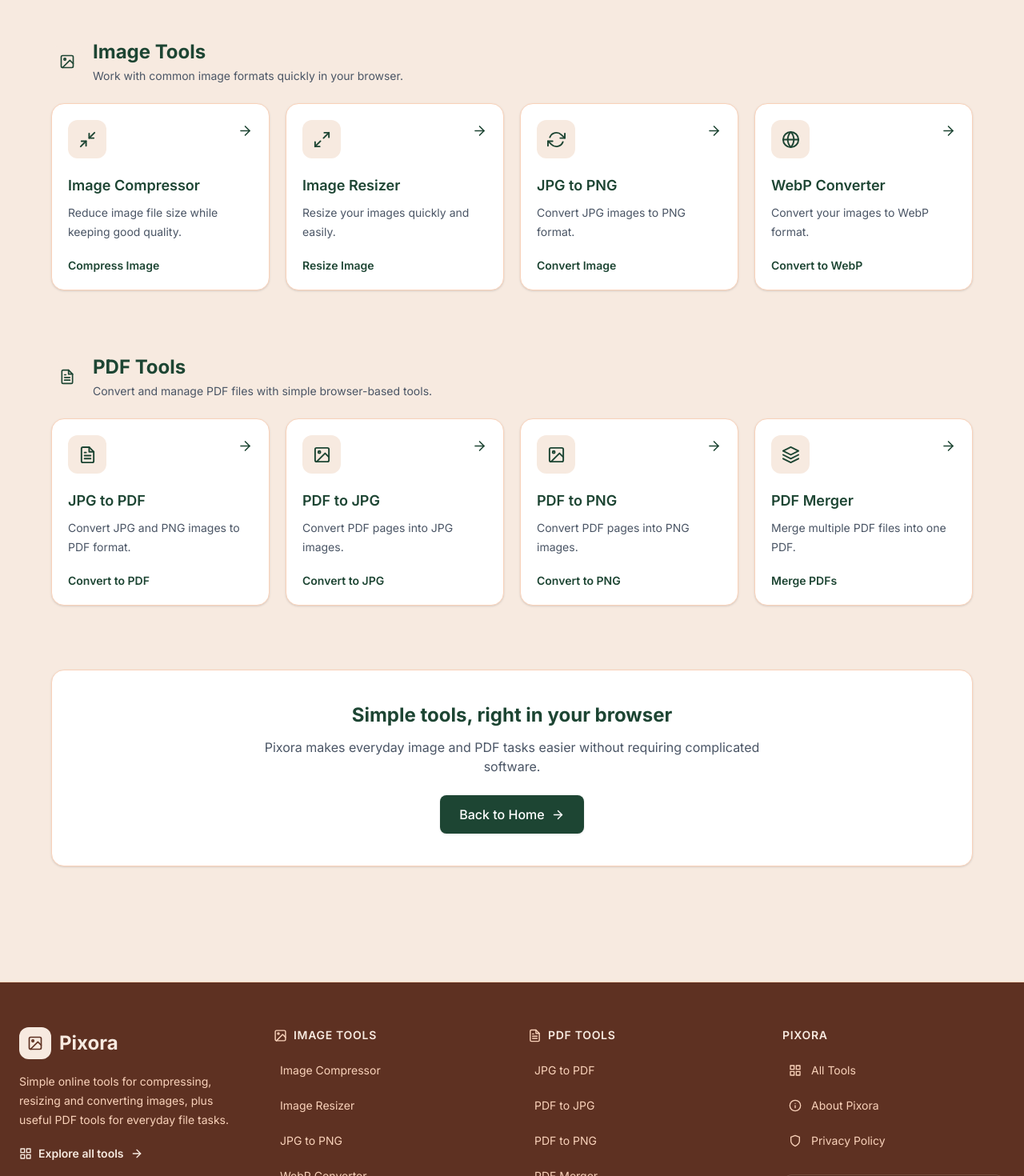
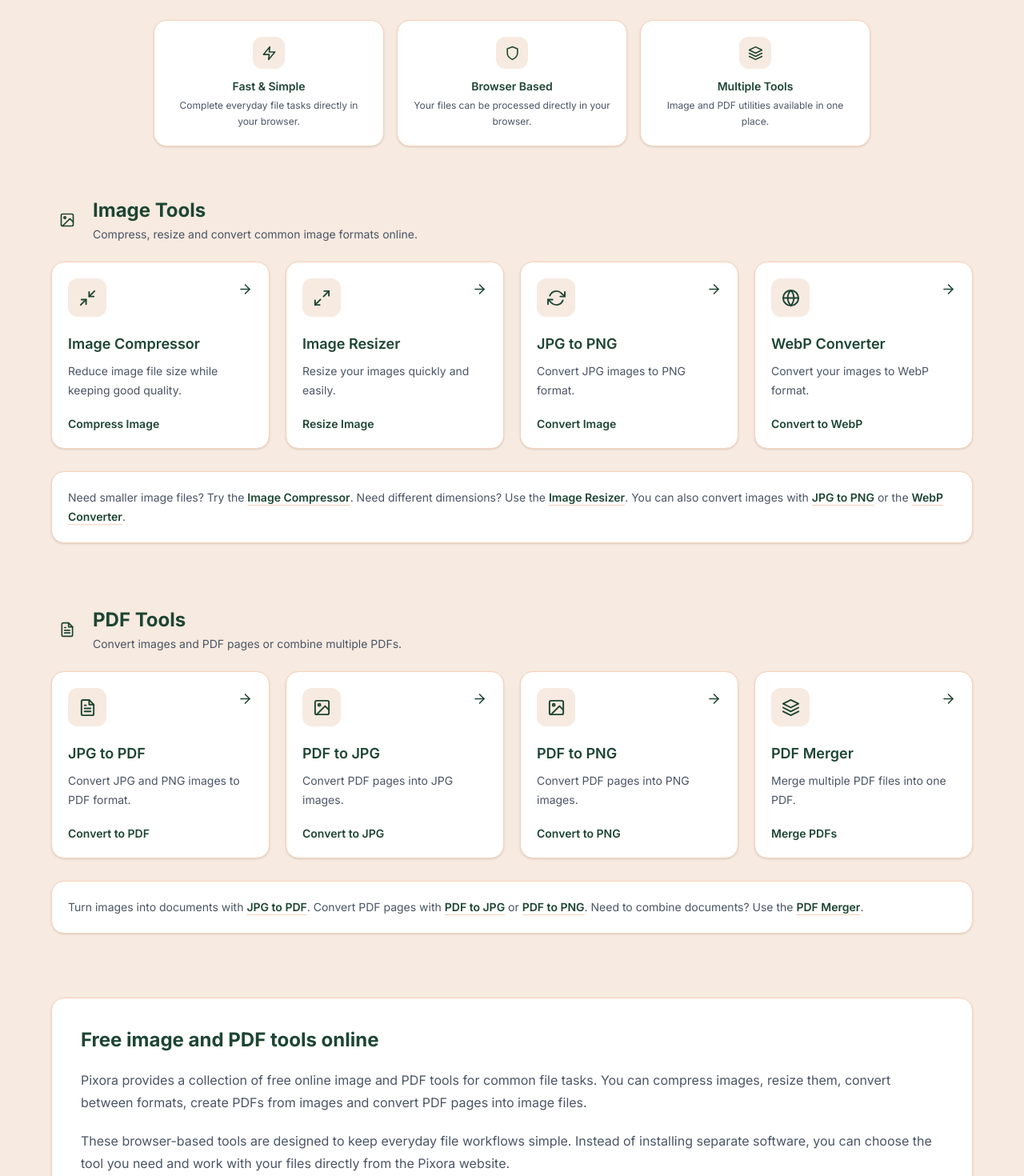
Before and after one commit to ar4843991-svg/pixora, a React (Vite) app: page /tools in a window 1280 px wide. Shown: the part 380-1850 px from the top of the page at 80% size. Built offline with nearby package versions, Linux system fonts and the light colour scheme.

Commit message:
Improve tools page SEO and internal linking

```diff
--- a/src/pages/Tools.jsx
+++ b/src/pages/Tools.jsx
@@ -9,6 +9,8 @@ import {
   FiRefreshCw,
   FiGlobe,
   FiLayers,
+  FiShield,
+  FiZap,
 } from 'react-icons/fi'
 
 import SEO from '../components/SEO'
@@ -79,11 +81,12 @@ function Tools() {
     <>
       <SEO
         title="Free Online Image & PDF Tools | Pixora"
-        description="Explore Pixora's free online image and PDF tools. Compress, resize and convert images, convert PDFs and merge PDF files quickly in your browser."
+        description="Use Pixora's free online image and PDF tools to compress, resize and convert images, convert PDFs and merge PDF files quickly in your browser."
       />
 
       <section className="px-4 py-16 sm:py-20">
         <div className="mx-auto w-full max-w-6xl">
+
           {/* Hero */}
           <motion.div
             initial={{ opacity: 0, y: 20 }}
@@ -100,10 +103,60 @@ function Tools() {
             </h1>
 
             <p className="mx-auto mt-5 max-w-2xl text-base leading-7 text-gray-600 sm:text-lg">
-              Simple, fast and easy-to-use online tools for compressing,
-              resizing and converting your images and PDF files.
+              Free browser-based tools to compress, resize and convert images,
+              create PDFs, convert PDF pages and merge PDF files quickly and
+              easily.
             </p>
           </motion.div>
+
+          {/* Quick Benefits */}
+          <div className="mx-auto mt-10 grid max-w-4xl gap-4 sm:grid-cols-3">
+            {[
+              {
+                icon: FiZap,
+                title: 'Fast & Simple',
+                text: 'Complete everyday file tasks directly in your browser.',
+              },
+              {
+                icon: FiShield,
+                title: 'Browser Based',
+                text: 'Your files can be processed directly in your browser.',
+              },
+              {
+                icon: FiLayers,
+                title: 'Multiple Tools',
+                text: 'Image and PDF utilities available in one place.',
+              },
+            ].map((item, index) => {
+              const Icon = item.icon
+
+              return (
+                <motion.div
+                  key={item.title}
+                  initial={{ opacity: 0, y: 15 }}
+                  whileInView={{ opacity: 1, y: 0 }}
+                  viewport={{ once: true }}
+                  transition={{
+                    duration: 0.4,
+                    delay: index * 0.08,
+                  }}
+                  className="rounded-2xl border border-[#F9D2BA] bg-white p-5 text-center shadow-sm"
+                >
+                  <div className="mx-auto flex h-10 w-10 items-center justify-center rounded-xl bg-[#F7EAE0] text-[#1D4533]">
+                    <Icon size={19} />
+                  </div>
+
+                  <h3 className="mt-3 text-sm font-semibold text-[#1D4533]">
+                    {item.title}
+                  </h3>
+
+                  <p className="mt-1 text-xs leading-5 text-gray-600">
+                    {item.text}
+                  </p>
+                </motion.div>
+              )
+            })}
+          </div>
 
           {/* Image Tools */}
           <section className="mt-14 sm:mt-16">
@@ -124,7 +177,7 @@ function Tools() {
                   </h2>
 
                   <p className="mt-1 text-sm text-gray-600">
-                    Work with common image formats quickly in your browser.
+                    Compress, resize and convert common image formats online.
                   </p>
                 </div>
               </div>
@@ -136,6 +189,47 @@ function Tools() {
               )}
             </div>
           </section>
+
+          {/* Image Internal Links */}
+          <motion.div
+            initial={{ opacity: 0, y: 15 }}
+            whileInView={{ opacity: 1, y: 0 }}
+            viewport={{ once: true }}
+            transition={{ duration: 0.4 }}
+            className="mt-7 rounded-2xl border border-[#F9D2BA] bg-white p-5 shadow-sm"
+          >
+            <p className="text-sm leading-6 text-gray-600">
+              Need smaller image files? Try the{' '}
+              <Link
+                to="/tools/image-compressor"
+                className="font-semibold text-[#1D4533] underline decoration-[#F9D2BA] underline-offset-4"
+              >
+                Image Compressor
+              </Link>
+              . Need different dimensions? Use the{' '}
+              <Link
+                to="/tools/image-resizer"
+                className="font-semibold text-[#1D4533] underline decoration-[#F9D2BA] underline-offset-4"
+              >
+                Image Resizer
+              </Link>
+              . You can also convert images with{' '}
+              <Link
+                to="/tools/jpg-to-png"
+                className="font-semibold text-[#1D4533] underline decoration-[#F9D2BA] underline-offset-4"
+              >
+                JPG to PNG
+              </Link>{' '}
+              or the{' '}
+              <Link
+                to="/tools/webp-converter"
+                className="font-semibold text-[#1D4533] underline decoration-[#F9D2BA] underline-offset-4"
+              >
+                WebP Converter
+              </Link>
+              .
+            </p>
+          </motion.div>
 
           {/* PDF Tools */}
           <section className="mt-16 sm:mt-20">
@@ -156,8 +250,7 @@ function Tools() {
                   </h2>
 
                   <p className="mt-1 text-sm text-gray-600">
-                    Convert and manage PDF files with simple browser-based
-                    tools.
+                    Convert images and PDF pages or combine multiple PDFs.
                   </p>
                 </div>
               </div>
@@ -170,6 +263,83 @@ function Tools() {
             </div>
           </section>
 
+          {/* PDF Internal Links */}
+          <motion.div
+            initial={{ opacity: 0, y: 15 }}
+            whileInView={{ opacity: 1, y: 0 }}
+            viewport={{ once: true }}
+            transition={{ duration: 0.4 }}
+            className="mt-7 rounded-2xl border border-[#F9D2BA] bg-white p-5 shadow-sm"
+          >
+            <p className="text-sm leading-6 text-gray-600">
+              Turn images into documents with{' '}
+              <Link
+                to="/tools/jpg-to-pdf"
+                className="font-semibold text-[#1D4533] underline decoration-[#F9D2BA] underline-offset-4"
+              >
+                JPG to PDF
+              </Link>
+              . Convert PDF pages with{' '}
+              <Link
+                to="/tools/pdf-to-jpg"
+                className="font-semibold text-[#1D4533] underline decoration-[#F9D2BA] underline-offset-4"
+              >
+                PDF to JPG
+              </Link>{' '}
+              or{' '}
+              <Link
+                to="/tools/pdf-to-png"
+                className="font-semibold text-[#1D4533] underline decoration-[#F9D2BA] underline-offset-4"
+              >
+                PDF to PNG
+              </Link>
+              . Need to combine documents? Use the{' '}
+              <Link
+                to="/tools/pdf-merger"
+                className="font-semibold text-[#1D4533] underline decoration-[#F9D2BA] underline-offset-4"
+              >
+                PDF Merger
+              </Link>
+              .
+            </p>
+          </motion.div>
+
+          {/* SEO Content */}
+          <motion.section
+            initial={{ opacity: 0, y: 20 }}
+            whileInView={{ opacity: 1, y: 0 }}
+            viewport={{ once: true }}
+            transition={{ duration: 0.5 }}
+            className="mt-16 rounded-2xl border border-[#F9D2BA] bg-white p-7 shadow-sm sm:mt-20 sm:p-9"
+          >
+            <h2 className="text-2xl font-bold text-[#1D4533]">
+              Free image and PDF tools online
+            </h2>
+
+            <div className="mt-5 space-y-5 text-sm leading-7 text-gray-600 sm:text-base">
+              <p>
+                Pixora provides a collection of free online image and PDF
+                tools for common file tasks. You can compress images, resize
+                them, convert between formats, create PDFs from images and
+                convert PDF pages into image files.
+              </p>
+
+              <p>
+                These browser-based tools are designed to keep everyday file
+                workflows simple. Instead of installing separate software,
+                you can choose the tool you need and work with your files
+                directly from the Pixora website.
+              </p>
+
+              <p>
+                Whether you need to reduce an image file size, change image
+                dimensions, convert JPG or WebP files, create a PDF or combine
+                multiple PDF documents, Pixora brings these utilities together
+                in one easy-to-use place.
+              </p>
+            </div>
+          </motion.section>
+
           {/* Bottom CTA */}
           <motion.div
             initial={{ opacity: 0, y: 20 }}
@@ -179,12 +349,12 @@ function Tools() {
             className="mt-16 rounded-2xl border border-[#F9D2BA] bg-white p-7 text-center shadow-sm sm:mt-20 sm:p-10"
           >
             <h2 className="text-2xl font-bold text-[#1D4533]">
-              Simple tools, right in your browser
+              Choose a tool and get started
             </h2>
 
             <p className="mx-auto mt-3 max-w-2xl text-sm leading-6 text-gray-600 sm:text-base">
-              Pixora makes everyday image and PDF tasks easier without
-              requiring complicated software.
+              Pick an image or PDF tool above and complete your file task
+              directly in your browser.
             </p>
 
             <Link
@@ -192,12 +362,14 @@ function Tools() {
               className="group mt-6 inline-flex items-center gap-2 rounded-lg bg-[#1D4533] px-6 py-3 font-medium text-white shadow-sm transition duration-200 hover:-translate-y-0.5 hover:opacity-90"
             >
               Back to Home
+
               <FiArrowRight
                 size={17}
                 className="transition-transform duration-200 group-hover:translate-x-1"
               />
             </Link>
           </motion.div>
+
         </div>
       </section>
     </>
```
